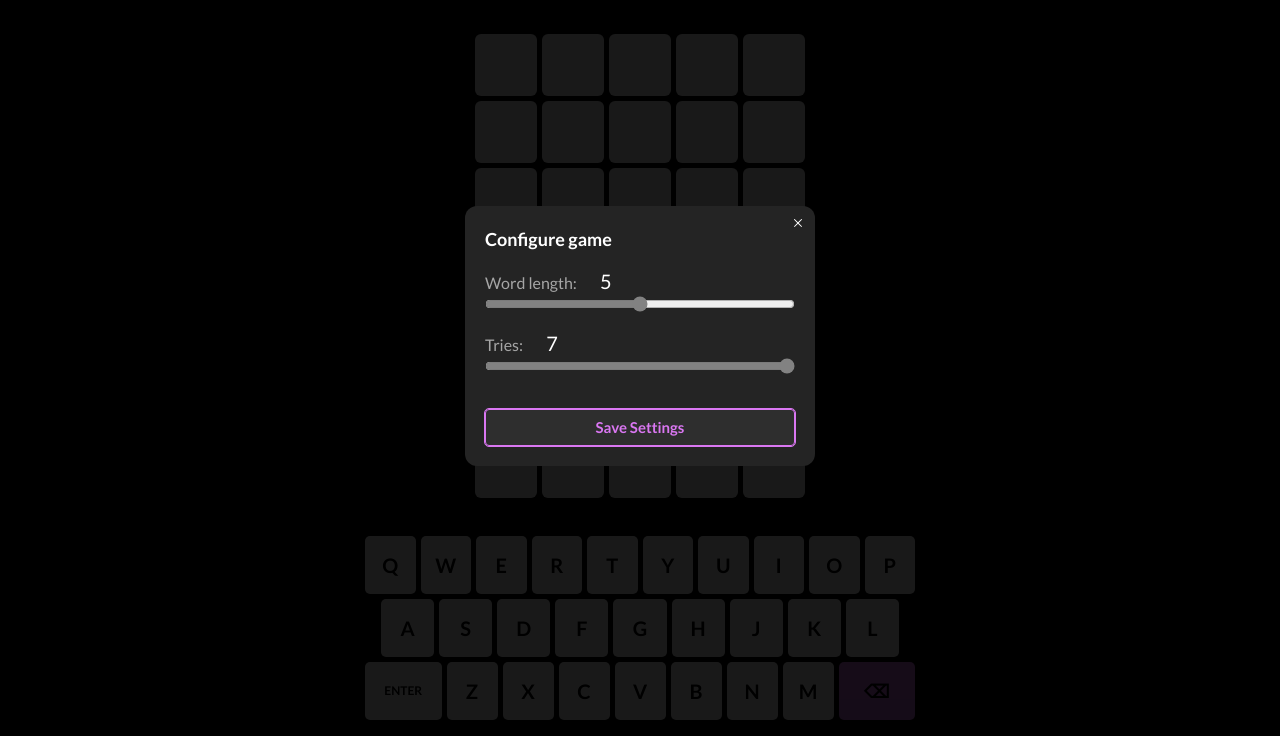
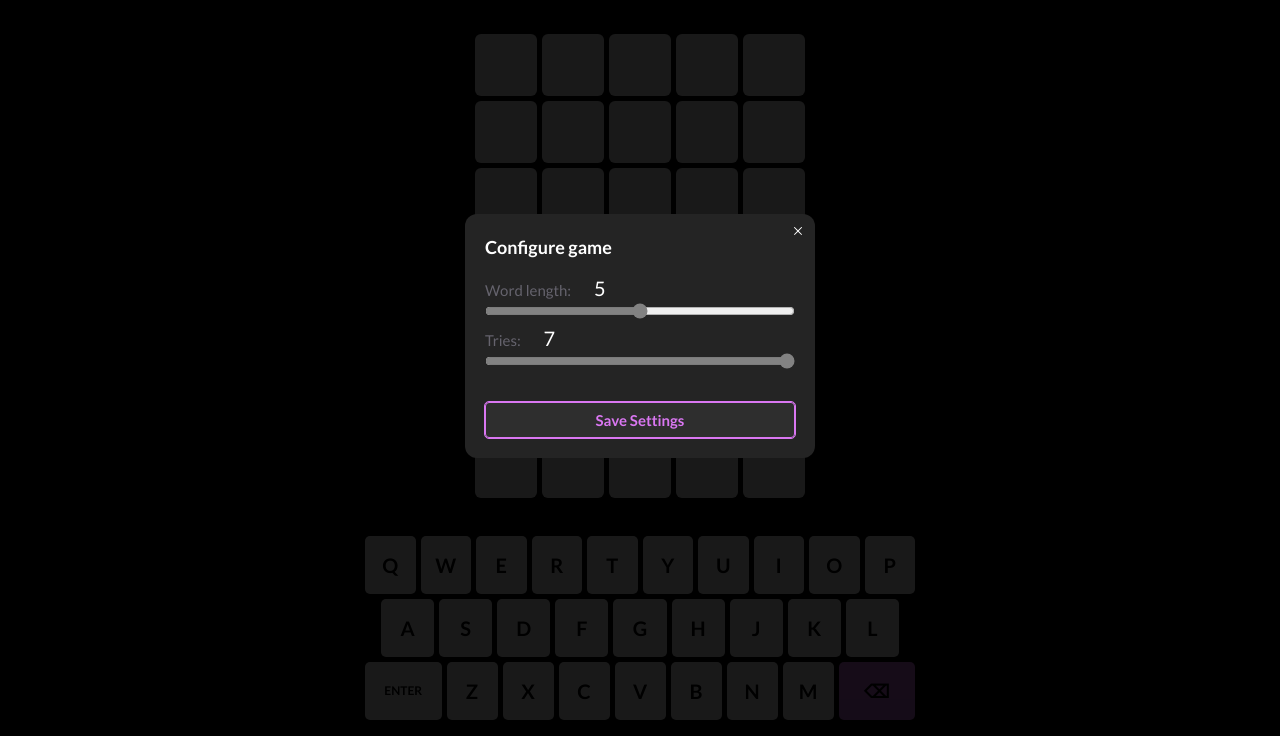
Before and after one commit to pytest5/Wordle, a website built with Vite: page index.html in a window 1280 px wide. Both pictures are taken after a click on the element "settings". Shown: the part 64-800 px from the top of the page. Built offline with nearby package versions, Linux system fonts and the light colour scheme.

Commit message:
final commit lol

```diff
--- a/src/style.css
+++ b/src/style.css
@@ -281,7 +281,7 @@ body {
   color: rgb(101, 99, 109);
   font-size: 15px;
   line-height: 1.5;
-  margin: 10px 0px 23px;
+  margin: 9px 0px 21px;
 }
 
 .modal-close-btn {
@@ -347,10 +347,15 @@ body {
   align-items: baseline;
 }
 
+.slider:first-of-type {
+  margin-bottom: -12px;
+}
+
 .slider-label {
   grid-row: 1;
   grid-column: 1;
-  color: hsl(0, 0%, 65%);
+  color: rgb(101, 99, 109);
+  font-size: 15px;
 }
 .slider-input {
   grid-row: 2;
```
